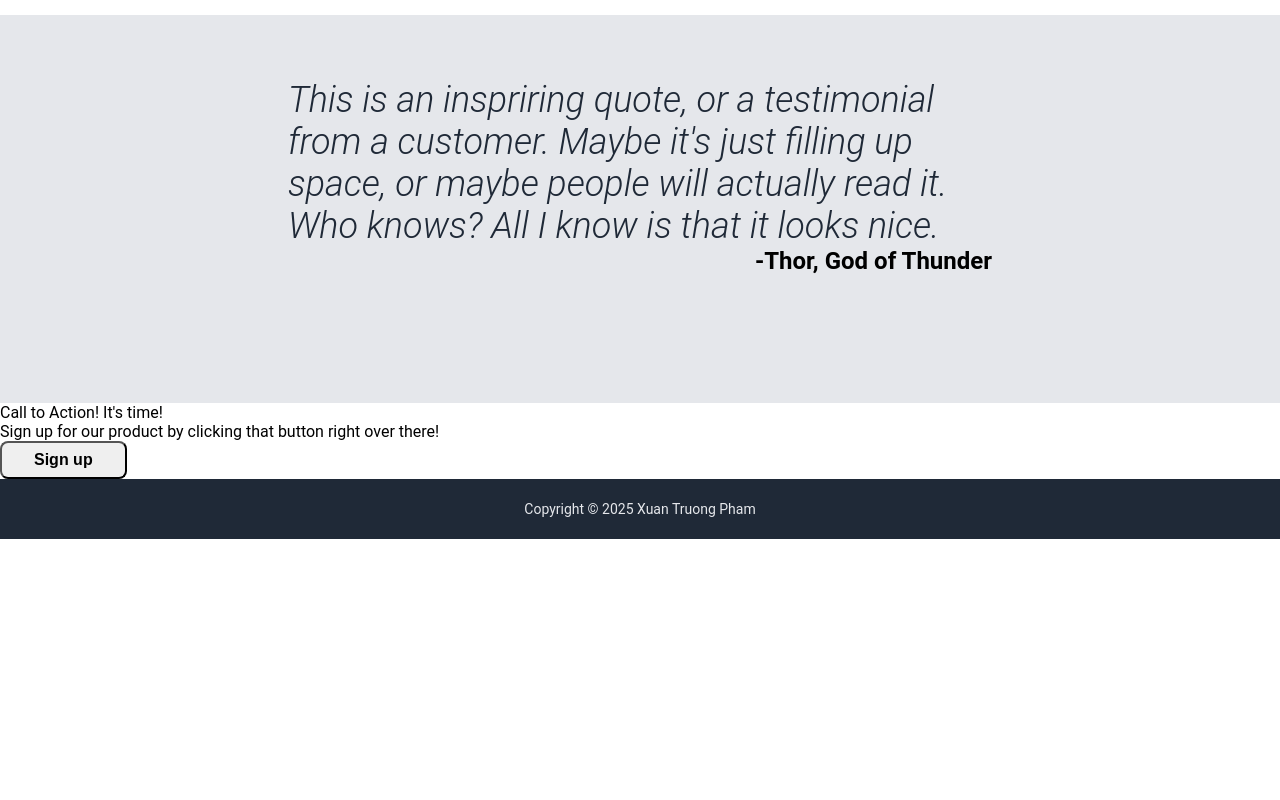
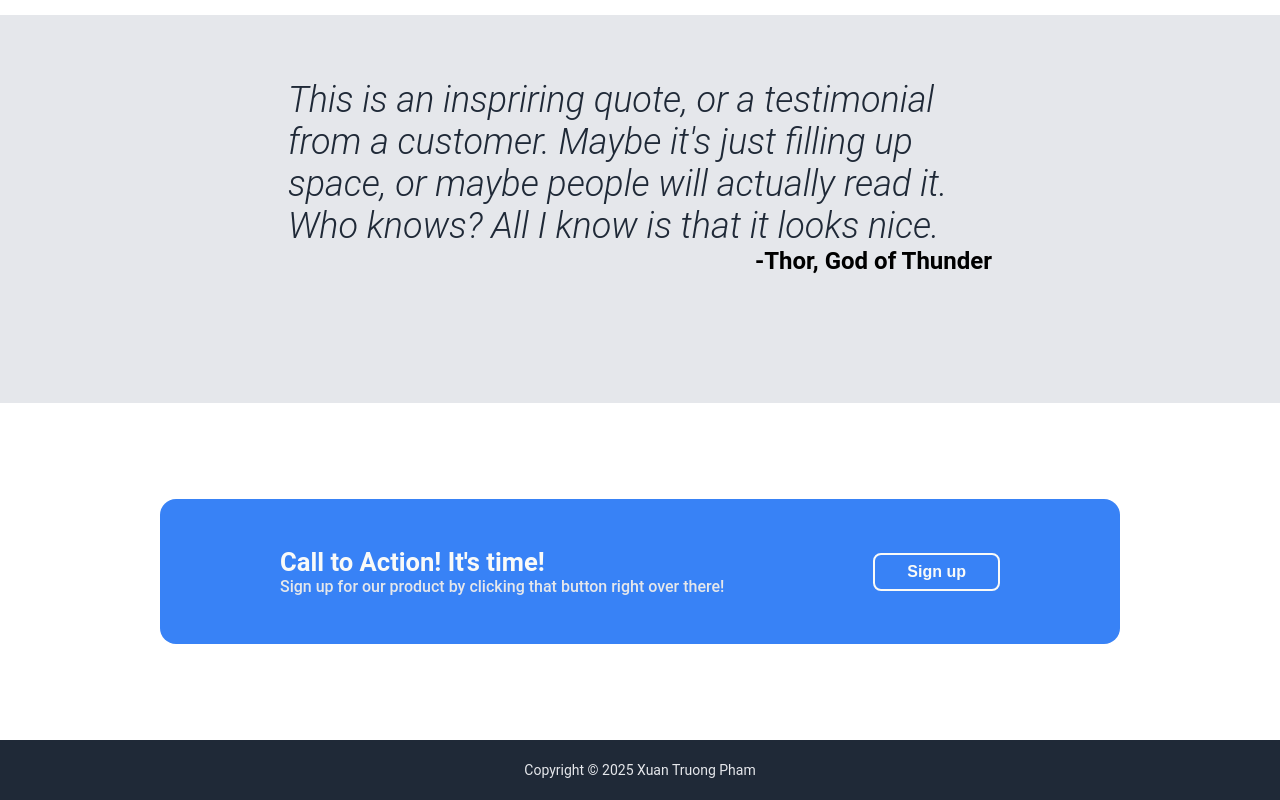
Before and after one commit to XuanTruongPham03/landing-page-template, a plain HTML site: page index.html in a window 1280 px wide. Shown: the part 1006-1806 px from the top of the page. Before the commit the page ends 1545 px from the top, so only its background shows below. Drawn offline with Linux system fonts and the light colour scheme.

Commit message:
finished simple template landing page

```diff
--- a/index.html
+++ b/index.html
@@ -84,14 +84,19 @@
         </div>
 
         <div class="cta-section">
+            <div class="cta-banner">
+                <div class="cta-text">
                     <div class="cta-main-text">
                         Call to Action! It's time!
                     </div>
                     <div class="cta-secondary-text">
                         Sign up for our product by clicking that button right over there!
                     </div>
+                </div>
+
                 <div class="cta-button">
                     <button>Sign up</button>
+                </div>
             </div>
         </div>
     </main>
--- a/styles.css
+++ b/styles.css
@@ -160,3 +160,35 @@ footer {
     font-size: 1.5rem;
     font-weight: bold;
 }
+
+.cta-section {
+    padding: 6rem 12.5%;
+}
+
+.cta-banner {
+    display: flex;
+    flex-direction: row;
+    align-items: center;
+    background-color: #3882F6;
+    padding: 3rem 12.5%;
+    justify-content: space-between;
+    border-radius: 1rem;
+}
+
+.cta-banner button {
+    background-color: #3882F6;
+    border: 0.125rem solid #F9FAF8;
+    color: #F9FAF8;
+    cursor: pointer;
+}
+
+.cta-main-text {
+    font-size: 1.6rem;
+    color: #F9FAF8;
+    font-weight: 600;
+}
+
+.cta-secondary-text {
+    color: #E5E7EB;
+    font-weight: 450;;
+}
```
Lines whose indentation alone changed are shown as unchanged.
